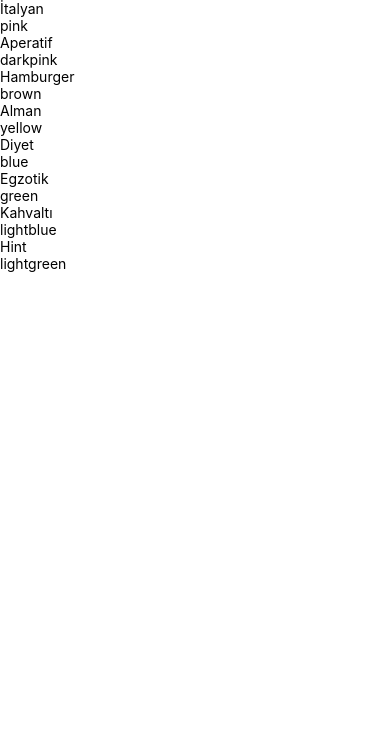
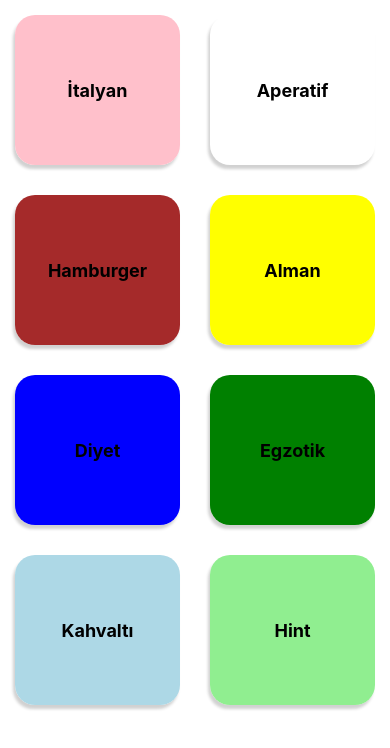
Before and after one commit to furkan-dogu/Restoran-Menu, a React Native app: screen / in a window 390 px wide. Shown: the top 748 px of the page. Built offline with nearby package versions, Linux system fonts and the light colour scheme.

Commit message:
category ler ekrana basıldı, css yapıldı

```diff
--- a/components/CategoryGrid.jsx
+++ b/components/CategoryGrid.jsx
@@ -1,13 +1,50 @@
-import { StyleSheet, Text, View } from 'react-native'
-import React from 'react'
+import { Pressable, StyleSheet, Text, View } from "react-native";
+import React from "react";
 
 export default function CategoryGrid({ title, color }) {
   return (
-    <View>
-      <Text>{title}</Text>
-      <Text>{color}</Text>
+    <View style={styles.gridItem}>
+      <Pressable style={({pressed}) => [styles.button, pressed ? styles.buttonPressed : null]}>
+        <View style={[styles.insideView, {backgroundColor: color}]}>
+          <Text style={styles.title}>{title}</Text>
+        </View>
+      </Pressable>
     </View>
-  )
+  );
 }
 
-const styles = StyleSheet.create({})
+const styles = StyleSheet.create({
+  gridItem: {
+    flex: 1,
+    height: 150,
+    justifyContent: "center",
+    margin: 15,
+    borderRadius: 20,
+    elevation: 4,
+    shadowColor: "#171717",
+    shadowOffset: { width: -2, height: 4 },
+    shadowOpacity: 0.2,
+    shadowRadius: 3,
+    backgroundColor: "white"
+  },
+
+  button: {
+    flex: 1,
+  },
+
+  insideView: {
+    flex: 1,
+    justifyContent: "center",
+    alignItems: "center",
+    borderRadius: 20
+  },
+
+  title: {
+    fontSize: 18,
+    fontWeight: "bold"
+  },
+
+  buttonPressed: {
+    opacity: 0.5
+  }
+});
--- a/screens/CategoriesScreen.jsx
+++ b/screens/CategoriesScreen.jsx
@@ -5,7 +5,7 @@ import CategoryGrid from "../components/CategoryGrid";
 
 export default function CategoriesScreen() {
   const renderCategoryItem = (data) => {
-    console.log(data.item);
+    // console.log(data.item);
     return <CategoryGrid title={data.item.title} color={data.item.color} />;
   };
 
@@ -14,6 +14,7 @@ export default function CategoriesScreen() {
       data={CATEGORIES}
       keyExtractor={(item) => item.id}
       renderItem={renderCategoryItem}
+      numColumns={2}
     />
   );
 }
```
